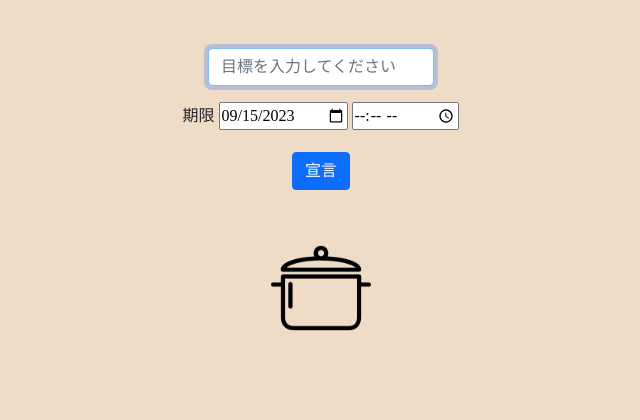
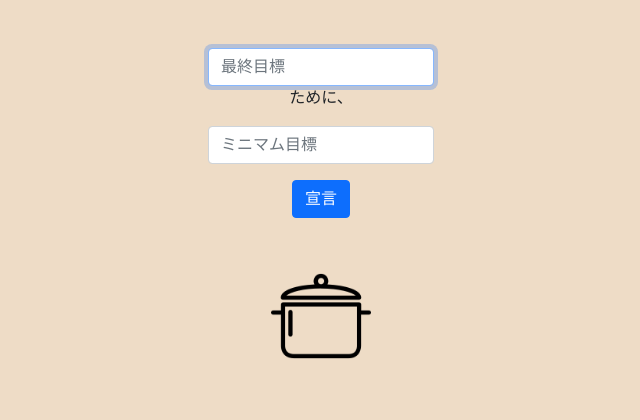
Before and after one commit to shukurimu0121/test_goald, a Flask app: page /goal in a window 1280 px wide. Shown: the part 64-484 px from the top of the page, without its empty margins (319-959 px from the left). Run offline with Flask 3, Linux system fonts and the light colour scheme; the visitor is signed in with stand-in values (Sample User, id 1); data that the repository does not hold is empty; parts of the project's set-up code (start-up, migrations or seed data) failed here and were passed over; some libraries are stand-ins or nearby versions.

Commit message:
fix deadline function

```diff
--- a/app.py
+++ b/app.py
@@ -23,10 +23,10 @@ from linebot.models import (
 )
 
 # localhost
-DATABASE_URL = "postgres://hpobhxuditpwle:f50f465838805b73f6eb6b9906d0d627cfba1178dd4989a5032acbd3cc8d08ef@ec2-52-205-55-36.compute-1.amazonaws.com:5432/ddngmugcbbk0mf"
+# DATABASE_URL = "postgres://hpobhxuditpwle:f50f465838805b73f6eb6b9906d0d627cfba1178dd4989a5032acbd3cc8d08ef@ec2-52-205-55-36.compute-1.amazonaws.com:5432/ddngmugcbbk0mf"
 
 # deploy on heroku
-# DATABASE_URL = os.environ['DATABASE_URL']
+DATABASE_URL = os.environ['DATABASE_URL']
 
 app = Flask(__name__)
 
@@ -212,12 +212,16 @@ def make_room():
         # get the user's input
         room_id = int(request.form.get("room_id"))
         room_password = request.form.get("room_password")
+        date = request.form.get("date")
+        time = request.form.get("time")
+
+        deadline = datetime.strptime(date + " " + time, '%Y-%m-%d %H:%M')
 
         # When invalid input
-        if not room_id or not room_password:
-            return render_template("apology.html", msg="ルームIDとパスワードを入力してください")
+        if not room_id or not room_password or not date or not time:
+            return render_template("apology.html", msg="正しく入力してください")
 
-        # when room id is mainus, return apology
+        # when room id is mainus or not integer, return apology
         if room_id < 0:
             return render_template("apology.html", msg="ルームIDは正の整数を入力してください")
 
@@ -240,7 +244,7 @@ def make_room():
         try:
             with connect_to_database() as conn:
                 with conn.cursor() as cur:
-                    cur.execute("INSERT INTO rooms (room_id, room_password_hash, user_id) VALUES (%s, %s, %s)", (room_id, room_password_hash, user_id))
+                    cur.execute("INSERT INTO rooms (room_id, room_password_hash, user_id, deadline) VALUES (%s, %s, %s, %s)", (room_id, room_password_hash, user_id, deadline))
                 conn.commit()
         except:
             return render_template("apology.html", msg="失敗しました")
@@ -473,17 +477,10 @@ def goal():
     if request.method == "POST":
         # get the user's goal input
         goal = request.form.get("goal")
-        date = request.form.get("date")
-        time = request.form.get("time")
 
         # When invalid input
-        if not goal or not date or not time:
+        if not goal:
             return render_template("apology.html", msg="正しく入力してください")
-
-        datetime_data = datetime.strptime(date + " " + time, '%Y-%m-%d %H:%M')
-
-        # deadline to datetime
-        deadline = datetime_data
 
         # date created
         date_created = datetime.now()
@@ -493,7 +490,7 @@ def goal():
         try:
             with connect_to_database() as conn:
                 with conn.cursor() as cur:
-                    cur.execute("INSERT INTO goals (goal, date_created, deadline, user_id) VALUES (%s, %s, %s, %s)", (goal, date_created, deadline, user_id))
+                    cur.execute("INSERT INTO goals (goal, date_created, user_id) VALUES (%s, %s, %s)", (goal, date_created, user_id))
                 conn.commit()
         except:
             return render_template("apology.html", msg="失敗しました")
@@ -523,7 +520,7 @@ def goal():
 
         today = datetime.now().strftime('%Y-%m-%d')
         if len(goal) == 1:
-            return render_template("goal.html", goal=goal[0]["goal"], id=goal[0]["id"], progress_rate=goal[0]["progress_rate"], deadline=goal[0]["deadline"], today=today)
+            return render_template("goal.html", goal=goal[0]["goal"], id=goal[0]["id"], progress_rate=goal[0]["progress_rate"], today=today)
         else:
             return render_template("goal.html", today=today)
 
@@ -601,34 +598,6 @@ def update_progress_rate():
 def notion():
     """notion"""
     return render_template("notion.html")
-
-# update deadline route
-@app.route("/update_deadline", methods=["POST"])
-@login_required
-def update_deadline():
-    # get user id
-    user_id = session["user_id"]
-
-    # get new deadline from users input
-    date = request.form.get("date")
-    time = request.form.get("time")
-
-    # When invalid input
-    if not date or not time:
-        return render_template("apology.html", msg="正しく入力してください")
-
-    new_deadline = datetime.strptime(date + " " + time, '%Y-%m-%d %H:%M')
-
-    # update user's goal deadline
-    try:
-        with connect_to_database() as conn:
-            with conn.cursor() as cur:
-                cur.execute("UPDATE goals SET deadline = %s WHERE user_id = %s", (new_deadline, user_id))
-            conn.commit()
-    except:
-        return render_template("apology.html", msg="失敗しました")
-
-    return redirect("/goal")
 
 # profile route
 @app.route("/profile")
--- a/templates/goal.html
+++ b/templates/goal.html
@@ -17,15 +17,6 @@
                 <input class="btn btn-primary" type="submit" value="達成率を更新">
             </form>
         </div>
-        <div class="deadline my-5">
-            <h3><span id="remaining-time"></span></h3>
-            <form action="/update_deadline" method="POST" class="mt-3">
-                <label for="deadline" class="form-label"><h5>新しい期限</h5></label><br>
-                <input class="date" type="date" name="date" value="{{ today }}" min="{{ today }}" >
-                <input class="time mb-3" type="time" name="time"><br>
-                <input class="btn btn-primary" type="submit" value="期限を更新">
-            </form>
-        </div>
         <form action="/delete_goal" method="post">
             <input name="goal_id" type="hidden" value="{{ id }}">
             <button class="btn btn-danger btn-lg" type="submit">目標を変更</button><br>
@@ -33,12 +24,9 @@
     {% else %}
     <form action="/goal" method="post">
         <div class="mb-3">
-            <input autocomplete="off" autofocus class="form-control mx-auto w-auto" id="goal" name="goal" placeholder="目標を入力してください" type="text">
-        </div>
-        <div class="mb-3">
-            <label for="deadline" class="form-label">期限</label>
-            <input class="date" type="date" name="date" value="{{ today }}" min="{{ today }}" >
-            <input class="time" type="time" name="time">
+            <input autocomplete="off" autofocus class="form-control mx-auto w-auto" id="final_goal" name="final_goal" placeholder="最終目標" type="text">
+            <p>ために、</p>
+            <input autocomplete="off" autofocus class="form-control mx-auto w-auto" id="goal" name="goal" placeholder="ミニマム目標" type="text">
         </div>
         <button class="btn btn-primary" type="submit">宣言</button>
     </form>
--- a/templates/make_room.html
+++ b/templates/make_room.html
@@ -18,6 +18,11 @@
         <div class="mb-3">
             <input class="form-control mx-auto w-auto" id="room_password" name="room_password" placeholder="ルームパスワード" type="password">
         </div>
+        <div class="mb-3">
+            <label for="deadline" class="form-label">期限</label>
+            <input class="date" type="date" name="date" value="{{ today }}" min="{{ today }}" >
+            <input class="time" type="time" name="time">
+        </div>
         <button class="btn btn-primary" type="submit">作成</button>
     </form>
 {% endif %}
--- a/templates/profile.html
+++ b/templates/profile.html
@@ -5,11 +5,12 @@
 {% endblock %}
 
 {% block main %}
-    <div class="username"><h1>{{ username }}</h1></div>
+    <div class="container">
+        <div class="username"><h1>{{ username }}さんのプロフィール</h1></div>
         <div class="goals_history p-5">
-        <h2>履歴</h2>
             <table class="table table-warning table-sm p-5">
                 <thead>
+                    <履歴>
                     <tr>
                         <th>目標</th>
                         <th>達成率</th>
@@ -25,4 +26,5 @@
                 </tbody>
             </table>
         </div>
+    </div>
 {% endblock %}
```
Lines whose indentation alone changed are shown as unchanged.
